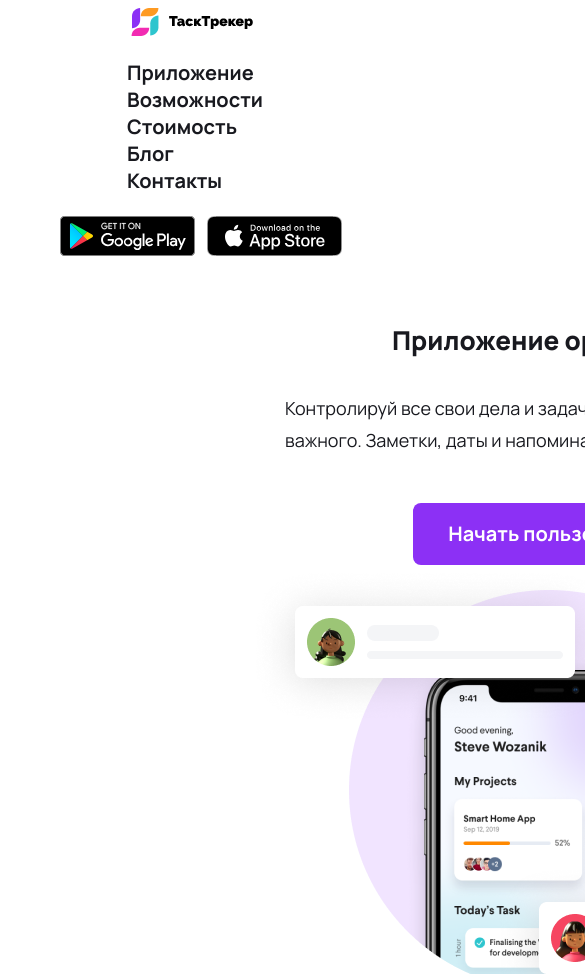
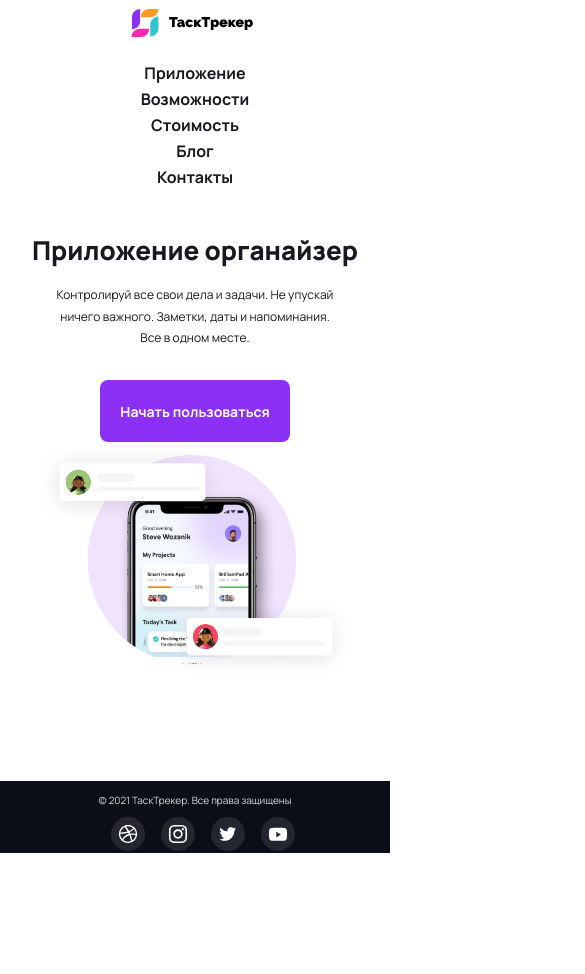
Before and after one commit to takeddo/Portfolio-website, a plain HTML site: page lendingex/index.html in a window 390 px wide. Shown: the top 974 px of the page, 585 px wide, since content can reach past the window. After the commit the page ends 853 px from the top, so only its background shows below. Drawn offline with Linux system fonts and the light colour scheme.

Commit message:
mob adap update

```diff
--- a/lendingex/css/main.css
+++ b/lendingex/css/main.css
@@ -146,7 +146,7 @@ img {
 }
 
 .footer-container {
-    width: 1110px;
+    max-width: 1110px;
     margin: 0 auto;
     display: flex;
     justify-content: space-between;
--- a/lendingex/css/media.css
+++ b/lendingex/css/media.css
@@ -1,6 +1,6 @@
-@media (max-width: 1100px) {
-    img {
-        max-width: 100%;
+@media (max-width: 1400px) {
+    html {
+        overflow-y: scroll;
     }
 
     .main-header {
@@ -12,7 +12,7 @@
     }
 }
 
-@media (max-width: 980px) {
+@media (max-width: 1280px) {
     .header-container {
         flex-direction: column;
         justify-content: center;
@@ -24,24 +24,28 @@
     }
 
     .logo {
-        margin-top: 100px;
+        margin-top: 120px;
         margin-right: 0;
         margin-bottom: 0;
     }
 
     .nav {
         display: flex;
+        flex-direction: column;
         justify-content: center;
-        padding-bottom: 20px;
+        text-align: center;
+        margin-top: 18px;
+        margin-bottom: 0px;
     }
 
     .nav-link {
         font-size: 16px;
-        margin-right: 12px;
-        margin-top: 7px;
+        margin-right: 0;
+        margin-top: 10px;
     }
 
     .appstore {
+        display: none !important;
         margin-top: 5px;
         display: flex;
         align-items: center;
@@ -49,54 +53,66 @@
     }
 
     .main-container {
+        width: 100%;
         display: flex;
         flex-direction: column;
         padding: 0;
-        margin-top: 170px;
+        margin-top: 160px;
         margin-bottom: 100px;
     }
 
+    .main-content {
+        width: 100%;
+    }
+
     .main-header {
-        font-size: 34px;
+        font-size: 26px;
+        text-align: center;
+    }
+
+    .main-text p {
+        display: block;
+        width: 290px;
+        justify-content: center;
+        margin-left: auto;
+        margin-right: auto;
+        text-align: center;
+        font-size: 12px;
+    }
+
+    .main-img img {
+        width: 320px !important;
+        height: auto;
     }
 
     .button {
         display: flex;
         justify-content: center;
+        width: 190px;
+        margin-left: auto;
+        margin-right: auto;
+
+        padding: 1px 0;
+        height: 62px;
+        font-size: 14px;
+
+        background: #8C30F5;
+        border-radius: 8px;
     }
 
     .footer-container {
         flex-direction: column;
     }
+
+    .footer-copyright {
+        font-size: 10px;
+    }
+
+    .footer-social-item img {
+        /* width: 50px; */
+    }
 }
 
 @media (max-width: 470px) {
-    .nav {
-        margin-top: 20px;
-        flex-direction: column;
-    }
 
-    .logo {
-        margin-top: 190px;
-    }
-
-    .nav-link {
-        font-size: 20px;
-        margin-right: 0;
-    }
-
-    .main-container {
-        margin-top: 250px;
-    }
-
-    .main-content {
-        display: flex;
-        flex-direction: column;
-        align-items: center;
-    }
-
-    .main-header {
-        text-align: center;
-        font-size: 26px;
-    }
 }
```
